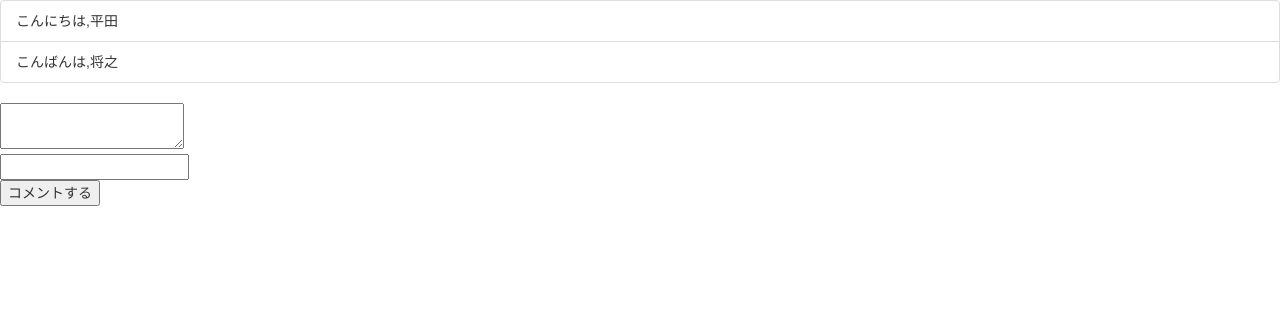
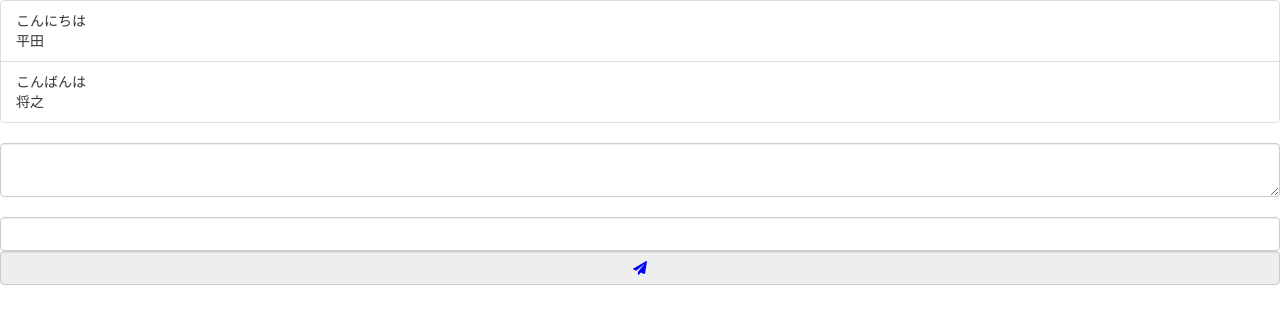
Before and after one commit to masamasah/discus, a plain HTML site: page index.html in a window 1280 px wide. Drawn offline with nearby package versions, Linux system fonts and the light colour scheme.

Commit message:
見た目を整えた

```diff
--- /dev/null
+++ b/css/main.css
@@ -0,0 +1,4 @@
+input[type=submit]{
+font-family: FontAwesome /*FontAwesomeをフォント指定*/;
+color: blue
+}
--- a/index.html
+++ b/index.html
@@ -4,6 +4,9 @@
 <meta charset="UTF-8" />
 <title>Let's Discus!</title>
 <link rel="stylesheet" href="https://maxcdn.bootstrapcdn.com/bootstrap/3.3.4/css/bootstrap.min.css" />
+<link rel="stylesheet" href="https://maxcdn.bootstrapcdn.com/font-awesome/4.5.0/css/font-awesome.min.css">
+<link rel="stylesheet" type="text/css" href="css/main.css" media="all">
+
 <script src="https://ajax.googleapis.com/ajax/libs/angularjs/1.4.1/angular.js"></script>
 <script src="script/index.js"></script>
 <script src="script/mockComments.js"></script>
@@ -16,16 +19,18 @@
   <div ng-controller="mockController">
     <div class="list-group">
       <div class="list-group-item" ng-repeat="message in messages">
-        {{message.body}},{{message.auther}}
+        <div class="messageBody">{{message.body}}</div>
+        <div class="messageAuther">{{message.auther}}</div>
       </div>
     </div>
 
+    <div>
     <form ng-controller="formController" name="mainForm" ng-submit="onSubmit()" novalidate>
-      <textarea ng-model="inputedBody" ></textarea><br>
-      <input id="name" type ="text" ng-model="inputedAuther"/><br>
-      <input type="submit" value="コメントする">
+      <textarea ng-model="inputedBody" class="form-control"></textarea><br>
+      <input id="auther" name="auther" type ="text" ng-model="inputedAuther" class="form-control" required/>
+      <input type="submit" class="form-control" value="&#xf1d8;" ng-disabled="mainForm.$invalid">
     </form>
-
+    </div>
   </div>
 </body>
 </html>
```
